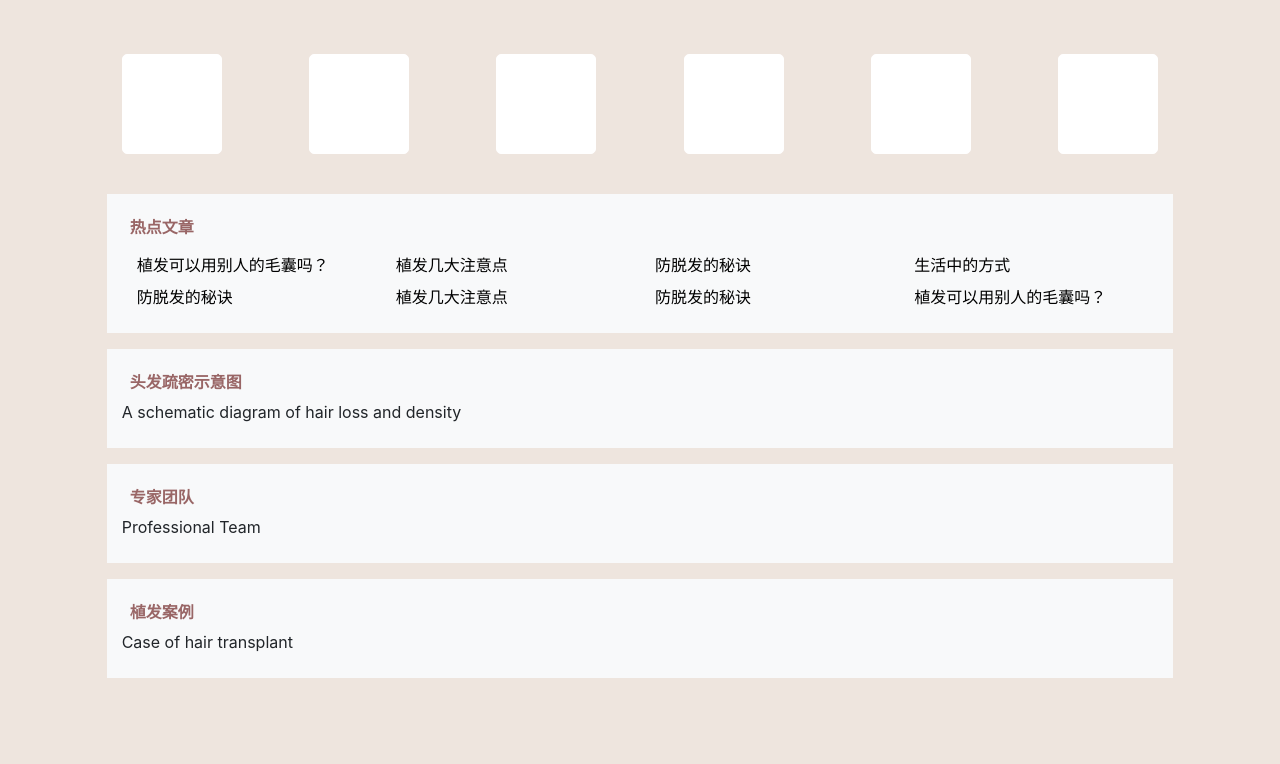
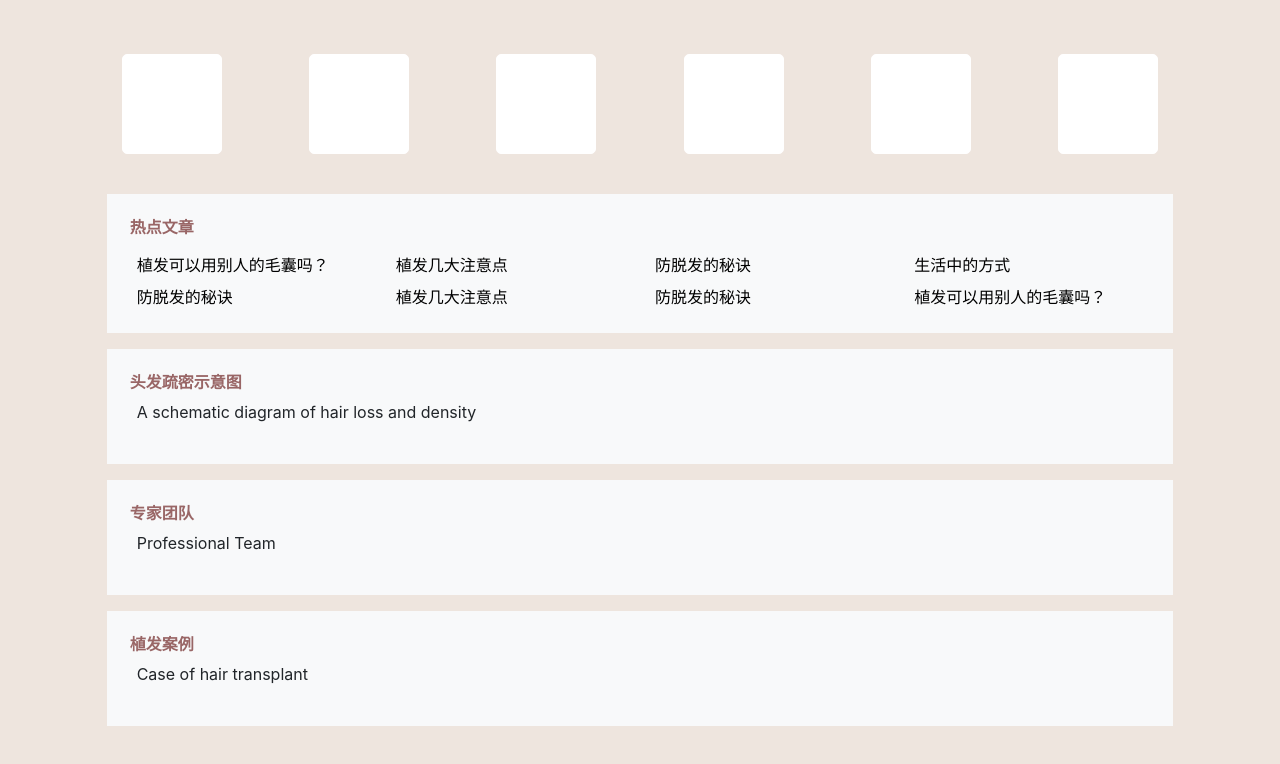
Before and after one commit to skySoft-cloud/hair_project, a plain HTML site: page page/index.html in a window 1280 px wide. Shown: the part 1052-1816 px from the top of the page. Before the commit the page ends 1778 px from the top, so only its background shows below. Drawn offline with Linux system fonts and the light colour scheme.

Commit message:
【提交代码】

```diff
--- a/page/index.html
+++ b/page/index.html
@@ -102,21 +102,23 @@
     <div class="row mt-3">
         <div class="col-md-10 m-auto bg-light pt-4 pb-4">
             <h6 class="pl-2">头发疏密示意图</h6>
-            A schematic diagram of hair loss and density
+            <p class="col-md-12">
+                A schematic diagram of hair loss and density
+            </p>
         </div>
     </div>
     <!--专家团队-->
     <div class="row mt-3">
         <div class="col-md-10 m-auto bg-light pt-4 pb-4">
             <h6 class="pl-2">专家团队</h6>
-            Professional Team
+            <p class="col-md-12">Professional Team</p>
         </div>
     </div>
     <!--植发案例-->
     <div class="row mt-3">
         <div class="col-md-10 m-auto bg-light pt-4 pb-4">
             <h6 class="pl-2">植发案例</h6>
-            Case of hair transplant
+            <p class="col-md-12">Case of hair transplant</p>
         </div>
     </div>
 
```
